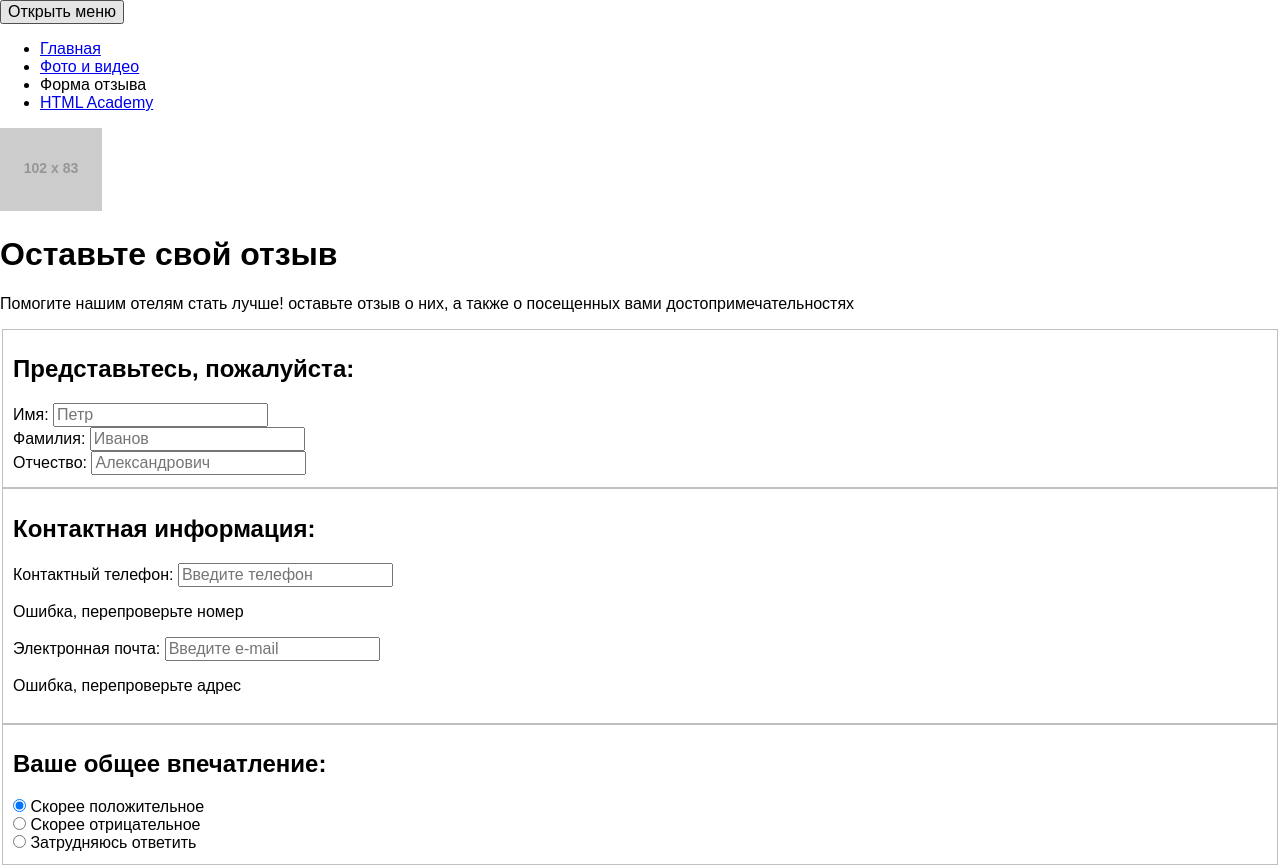
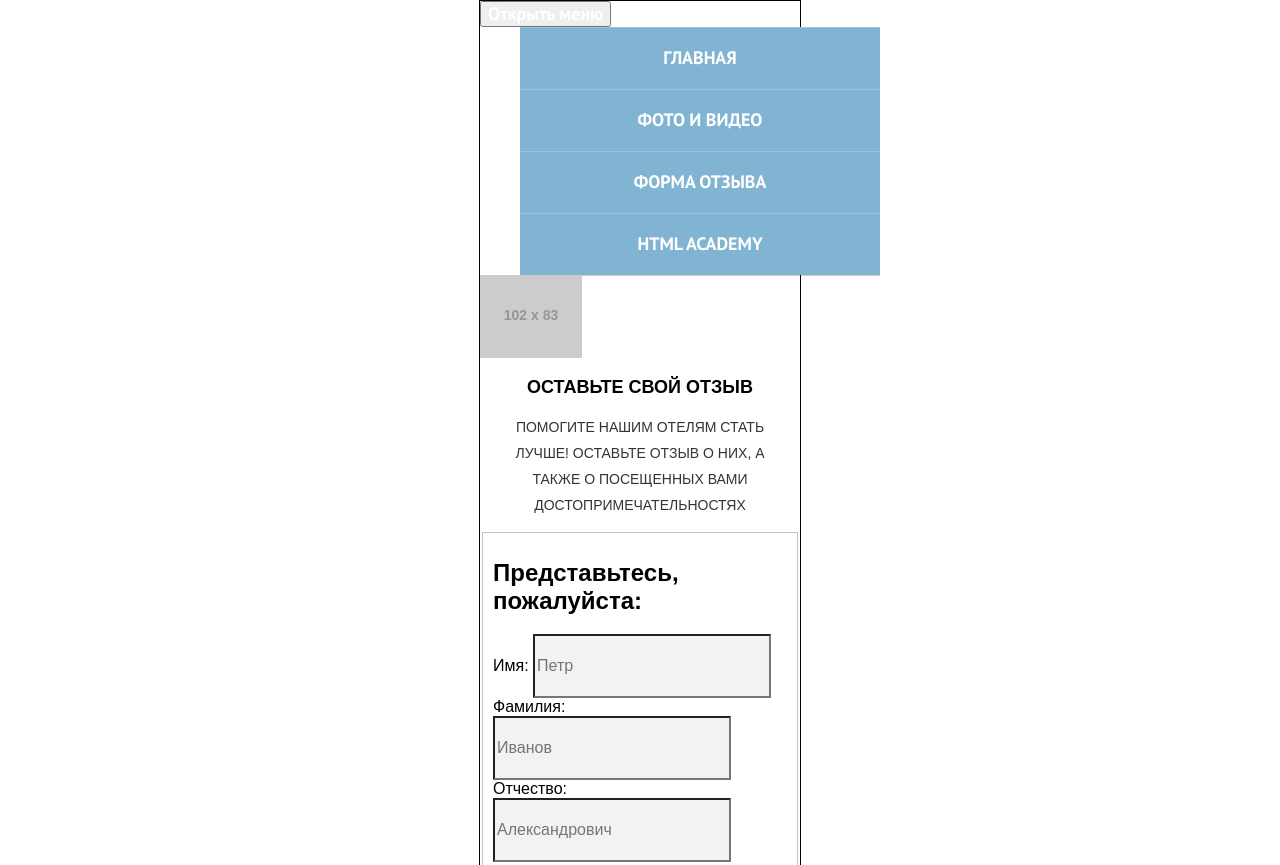
Before and after one commit to Coopersino/28813-sedona, a website: page form.html in a window 1280 px wide. Shown: the top 865 px of the page. Drawn offline with nearby package versions, Linux system fonts and the light colour scheme; files that its build step writes are made by us from their sources; placeholder pictures from the web are drawn by us; files whose address does not match are found by name.

Commit message:
Продолжаем верстку

```diff
--- /dev/null
+++ b/less/blocks/feedback-form.less
@@ -0,0 +1,10 @@
+.feedback-form__error{
+  color: #ff5c5c;
+  font-family: PTSans;
+  font-size: 14px;
+  font-weight: 400;
+  line-height: 26px;
+}
+.input-text{width: 230px;
+height: 58px;
+background-color: #f2f2f2;}
--- a/less/blocks/main-nav.less
+++ b/less/blocks/main-nav.less
@@ -0,0 +1,25 @@
+.page-header{
+  color: white;
+  font-family: PTSans;
+  font-size: 18px;
+  font-weight: 700;
+  line-height: 20px;
+  text-transform: uppercase;
+
+}
+.main-nav__list{
+  margin: 0 0;
+}
+.main-nav__item{
+  width: 320px;
+  padding: 21px 20px;
+  background-color: #81b3d2;
+  box-shadow: inset 0 1px 0 rgba(255, 255, 255, 0.2), 0 1px 0 rgba(1, 1, 1, 0.2);
+  text-align: center;
+  list-style-type: none;
+
+}
+.main-nav__item a{
+  text-decoration: none;
+  color: white;
+}
--- a/less/blocks/page-footer.less
+++ b/less/blocks/page-footer.less
@@ -0,0 +1,8 @@
+.hashtag{width: 136px;
+  height: 16px;
+  color: black;
+  font-family: PTSans;
+  font-size: 21px;
+  font-weight: 700;
+  line-height: 26px;
+  text-transform: uppercase;}
--- a/less/blocks/page-main.less
+++ b/less/blocks/page-main.less
@@ -0,0 +1,16 @@
+.page-main__slogan{
+  width: 300px;
+  margin: auto;
+  text-align: center;
+  text-transform: uppercase;
+  line-height: 26px;
+}
+.page-main__slogan-title{
+  color: black;
+  font-size: 18px;
+  font-weight: 700;
+}
+.page-main__slogan-text{color: #333;
+  font-size: 14px;
+  font-weight: 400;
+}
--- /dev/null
+++ b/less/global/base.less
@@ -0,0 +1,6 @@
+body{
+  width: 320px;
+  margin-left: auto;
+  margin-right: auto;
+  border: 1px solid black;
+}
--- a/less/global/fonts.less
+++ b/less/global/fonts.less
@@ -0,0 +1,17 @@
+@font-face {
+  font-family: "PTSans";
+  src: local("PTSans"),
+    url("../../fonts/ptsans.woff") format("woff"),
+    url("../../fonts/ptsans.woff2") format("woff2");
+  font-weight: normal;
+  font-style: normal;
+}
+
+@font-face {
+  font-family: "PTSans";
+  src: local("PTSans"),
+  url("../../fonts/ptsansbold.woff") format("woff"),
+  url("../../fonts/ptsansbold.woff2") format("woff2");
+  font-weight: bold;
+  font-style: normal;
+}
--- a/less/style.less
+++ b/less/style.less
@@ -1,5 +1,8 @@
-@import url(normalize.less);
-@import url(blocks/page-header.less);
-@import url(blocks/main-nav.less);
-@import url(blocks/page-main.less);
-@import url(blocks/page-footer.less);
+@import "normalize.less";
+@import "global/fonts.less";
+@import "global/base.less";
+@import "blocks/page-header.less";
+@import "blocks/main-nav.less";
+@import "blocks/page-main.less";
+@import "blocks/page-footer.less";
+@import "blocks/feedback-form.less";
```
